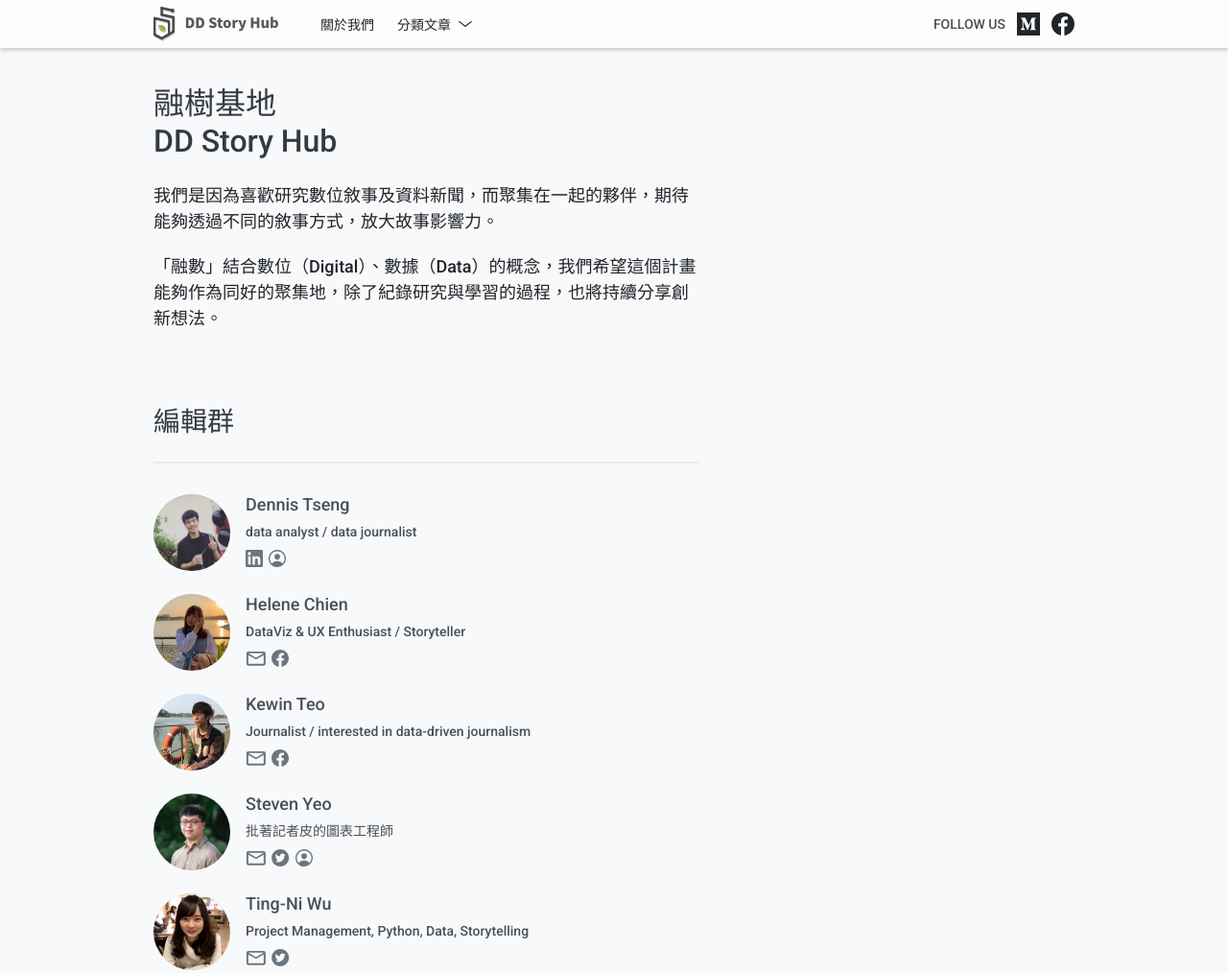
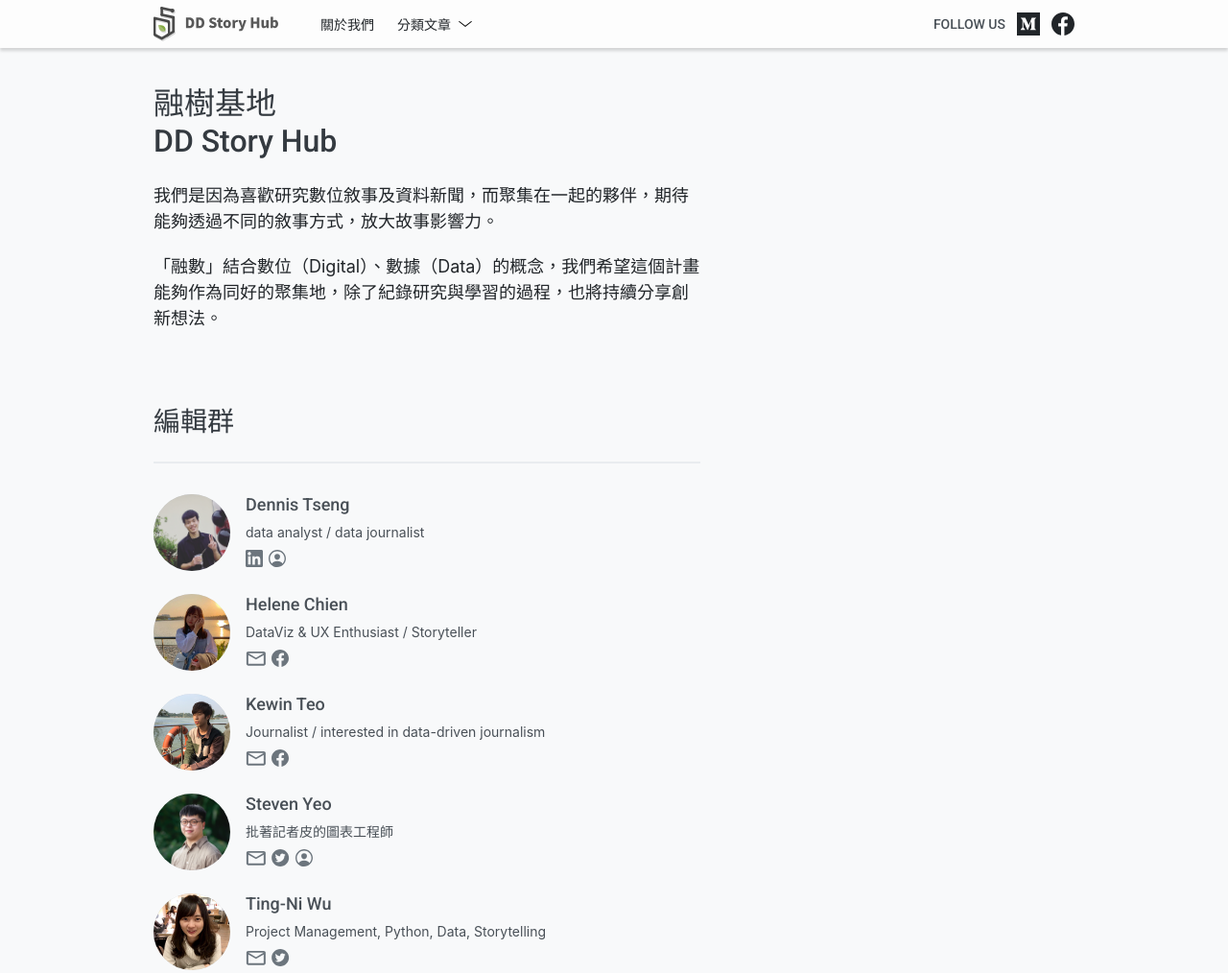
Before and after one commit to shihjyun/dd-story-hub, a Svelte app: page /about in a window 1280 px wide. Shown: the top 1014 px of the page at 96% size. Built offline with nearby package versions, Linux system fonts and the light colour scheme.

Commit message:
style: adjust font-family

```diff
--- a/static/root.css
+++ b/static/root.css
@@ -51,8 +51,7 @@ img,video{max-width:100%;height:auto}
 
 body {
   background-color: var(--grey-0);
-  font-family: "Roboto", "Noto Sans TC", "黑體-繁", "微軟正黑體", sans-serif;
-  /* font-family:  -apple-system,BlinkMacSystemFont,San Francisco,Roboto,Segoe UI,Helvetica Neue,sans-serif; */
+  font-family: -apple-system,BlinkMacSystemFont,Roboto,"Noto Sans TC",sans-serif;
 }
 
 
```
